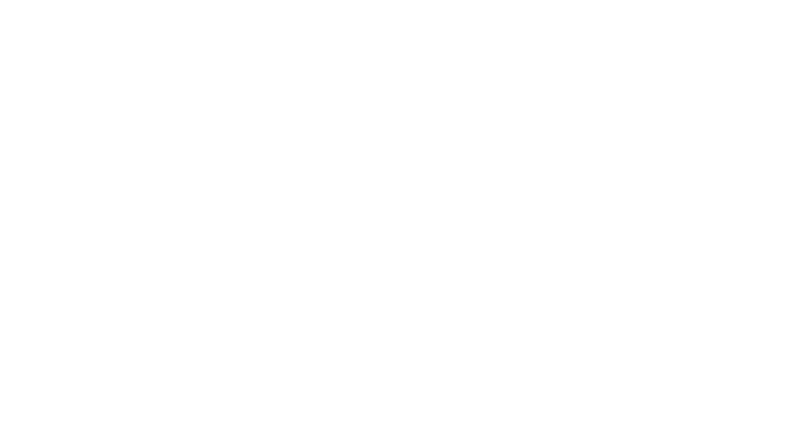
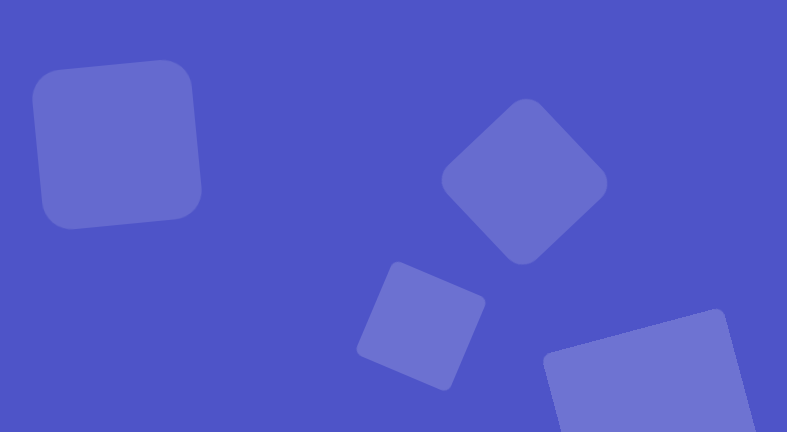
Before and after one commit to Vonubat/notes-editor, a React (Create React App) app: page / in a window 1280 px wide. Shown: the part 368-800 px from the top of the page, without its empty margins (321-1108 px from the left). Built offline with nearby package versions, Linux system fonts and the light colour scheme.

Commit message:
feat: add Background ui component

```diff
--- a/package.json
+++ b/package.json
@@ -24,6 +24,7 @@
     "react-scripts": "5.0.1",
     "sass": "^1.55.0",
     "typescript": "^4.9.4",
+    "typescript-plugin-css-modules": "^4.1.1",
     "web-vitals": "^2.1.4"
   },
   "scripts": {
--- a/src/App.tsx
+++ b/src/App.tsx
@@ -1,5 +1,10 @@
+import { Background } from 'components/ui';
 import React from 'react';
 
 export const App = (): JSX.Element => {
-  return <div className="App"></div>;
+  return (
+    <div className="App">
+      <Background />
+    </div>
+  );
 };
--- /dev/null
+++ b/src/components/ui/Background.module.scss
@@ -0,0 +1,114 @@
+@keyframes animate {
+  0% {
+    transform: translateY(0) rotate(0deg);
+    opacity: 1;
+    border-radius: 0;
+  }
+  100% {
+    transform: translateY(-1000px) rotate(720deg);
+    opacity: 0;
+    border-radius: 50%;
+  }
+}
+
+.background {
+  position: fixed;
+  width: 100vw;
+  height: 100vh;
+  top: 0;
+  left: 0;
+  margin: 0;
+  padding: 0;
+  background: #4e54c8;
+  overflow: hidden;
+}
+
+.background li {
+  position: absolute;
+  display: block;
+  list-style: none;
+  width: 20px;
+  height: 20px;
+  background: rgba(255, 255, 255, 0.2);
+  animation: animate 19s linear infinite;
+}
+
+.background li:nth-child(0) {
+  left: 64%;
+  width: 129px;
+  height: 129px;
+  bottom: -129px;
+  animation-delay: 1s;
+}
+
+.background li:nth-child(1) {
+  left: 28%;
+  width: 160px;
+  height: 160px;
+  bottom: -160px;
+  animation-delay: 1s;
+}
+
+.background li:nth-child(2) {
+  left: 54%;
+  width: 102px;
+  height: 102px;
+  bottom: -102px;
+  animation-delay: 5s;
+}
+
+.background li:nth-child(3) {
+  left: 69%;
+  width: 188px;
+  height: 188px;
+  bottom: -188px;
+  animation-delay: 6s;
+}
+
+.background li:nth-child(4) {
+  left: 13%;
+  width: 155px;
+  height: 155px;
+  bottom: -155px;
+  animation-delay: 8s;
+}
+
+.background li:nth-child(5) {
+  left: 61%;
+  width: 129px;
+  height: 129px;
+  bottom: -129px;
+  animation-delay: 2s;
+}
+
+.background li:nth-child(6) {
+  left: 7%;
+  width: 167px;
+  height: 167px;
+  bottom: -167px;
+  animation-delay: 15s;
+}
+
+.background li:nth-child(7) {
+  left: 81%;
+  width: 182px;
+  height: 182px;
+  bottom: -182px;
+  animation-delay: 16s;
+}
+
+.background li:nth-child(8) {
+  left: 89%;
+  width: 185px;
+  height: 185px;
+  bottom: -185px;
+  animation-delay: 27s;
+}
+
+.background li:nth-child(9) {
+  left: 19%;
+  width: 160px;
+  height: 160px;
+  bottom: -160px;
+  animation-delay: 12s;
+}
--- /dev/null
+++ b/src/components/ui/Background.tsx
@@ -0,0 +1,19 @@
+import React from 'react';
+import styles from './Background.module.scss';
+
+export const Background = (): JSX.Element => {
+  return (
+    <ul className={styles.background}>
+      <li></li>
+      <li></li>
+      <li></li>
+      <li></li>
+      <li></li>
+      <li></li>
+      <li></li>
+      <li></li>
+      <li></li>
+      <li></li>
+    </ul>
+  );
+};
--- /dev/null
+++ b/src/components/ui/index.ts
@@ -0,0 +1 @@
+export { Background } from './Background';
--- a/tsconfig.json
+++ b/tsconfig.json
@@ -13,7 +13,8 @@
     "strict": true,
     "skipLibCheck": true,
     "baseUrl": "./src",
-    "resolveJsonModule": true
+    "resolveJsonModule": true,
+    "plugins": [{ "name": "typescript-plugin-css-modules" }]
   },
   "include": ["./src/**/*", "styled.d.ts"]
 }
```
Also changed, not shown: 2 other files (tests, documents, lock files or other folders).
